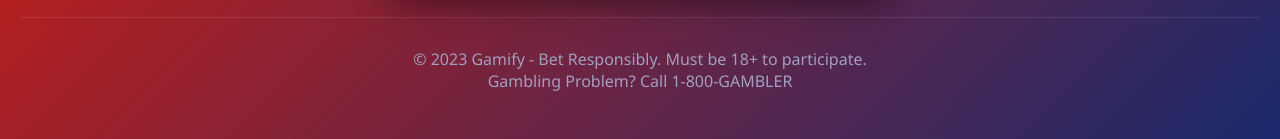
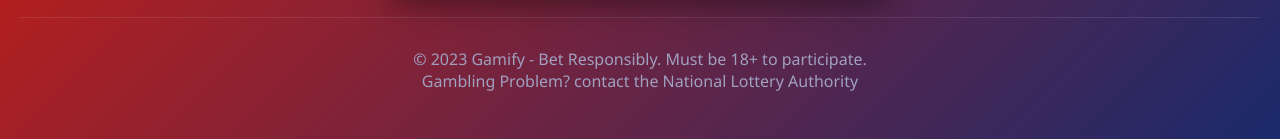
Before and after one commit to mrquarshie/Gamify, a plain HTML site: page auth.html in a window 1280 px wide. Shown: the part 1424-1563 px from the top of the page. Drawn offline with Linux system fonts and the light colour scheme.

```diff
--- a/auth.html
+++ b/auth.html
@@ -146,7 +146,7 @@
 
         <footer>
             <p>© 2023 Gamify - Bet Responsibly. Must be 18+ to participate.</p>
-            <p>Gambling Problem? Call 1-800-GAMBLER</p>
+            <p>Gambling Problem? contact the National Lottery Authority</p>
         </footer>
     </div>
 
```
